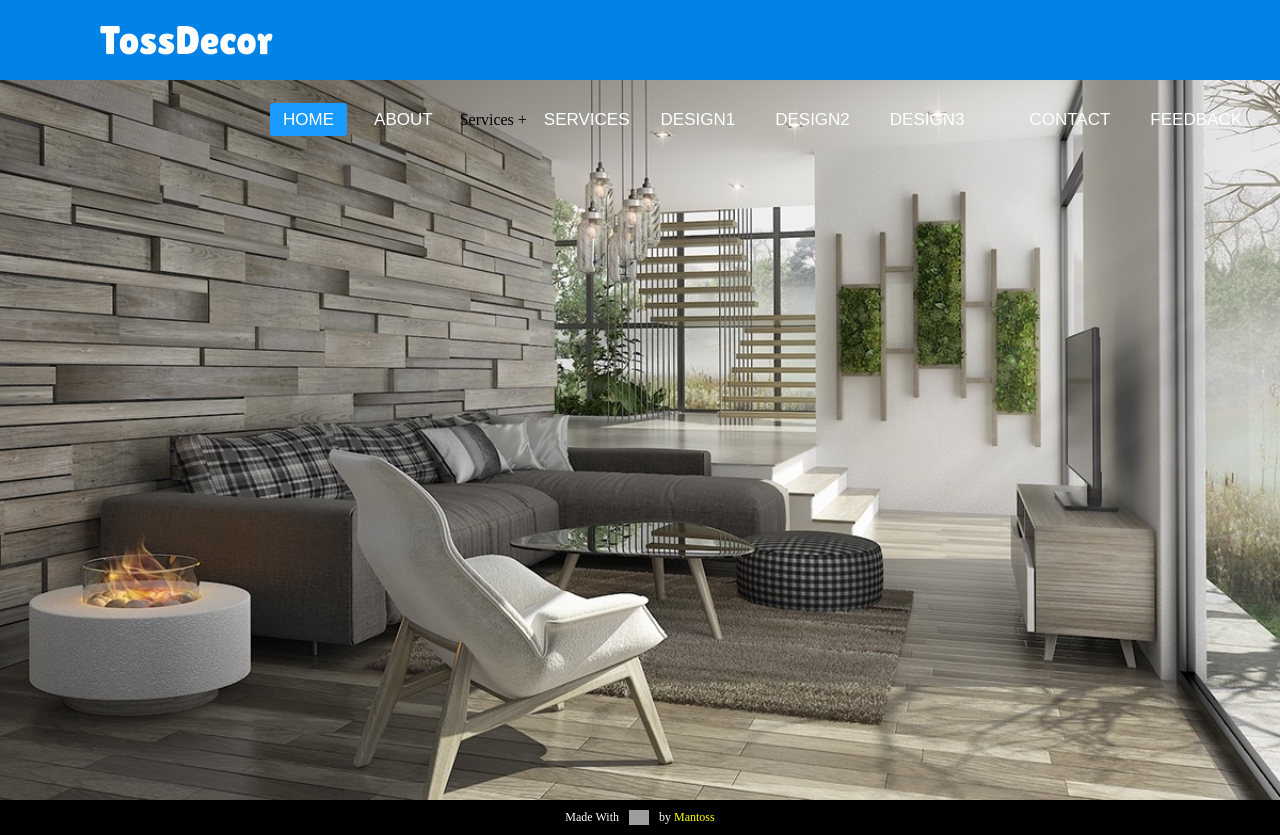
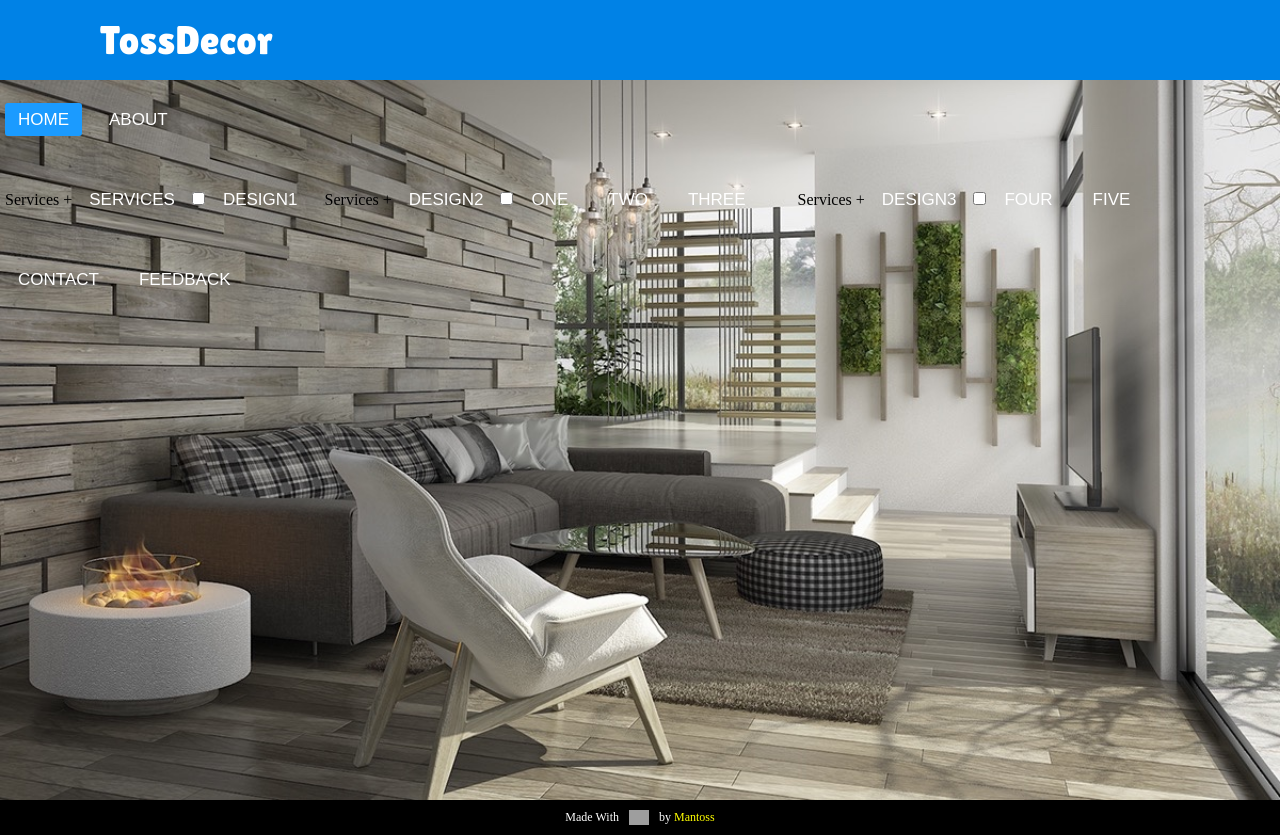
Before and after one commit to PJMantoss/responsive-menu, a plain HTML site: page index.html in a window 1280 px wide. Drawn offline with Linux system fonts and the light colour scheme; grey boxes are pictures that could not be loaded; a web font is replaced by a local one.

Commit message:
add second tier dropdown

```diff
--- a/index.html
+++ b/index.html
@@ -19,14 +19,34 @@
             <li><a href="#">About</a></li>
 
             <li>
-                <label for="check">Services +</label>
+                <!--First Tier dropdown-->
+                <label for="check2">Services +</label>
                     <a href="#">Services</a>
-                <input type="text" id="check">
+                <input type="checkbox" id="check2">
 
                 <ul>
                     <li><a href="#">Design1</a></li>
-                    <li><a href="#">Design2</a></li>
-                    <li><a href="#">Design3</a></li>
+                    <li>
+                        <!--Second Tier dropdown-->
+                        <label for="check3">Services +</label>
+                            <a href="#">Design2</a>
+                        <input type="checkbox" id="check3">
+                        <ul>
+                            <li><a href="#">One</a></li>
+                            <li><a href="#">Two</a></li>
+                            <li><a href="#">Three</a></li>
+                        </ul>
+                    </li>
+                    <li>
+                        <!--Second Tier dropdown-->
+                        <label for="check4">Services +</label>
+                            <a href="#">Design3</a>
+                        <input type="checkbox" id="check4">
+                        <ul>
+                            <li><a href="#">Four</a></li>
+                            <li><a href="#">Five</a></li>
+                        </ul>
+                    </li>
                 </ul>
             </li>
 
```
